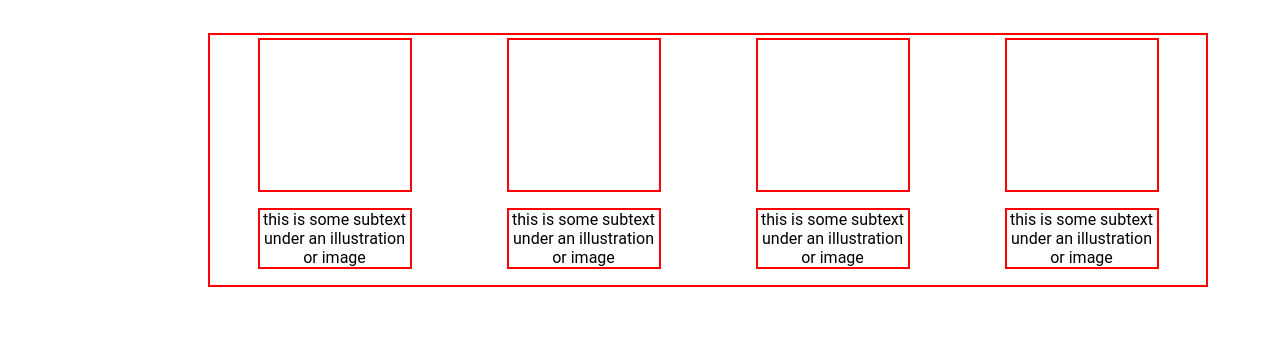
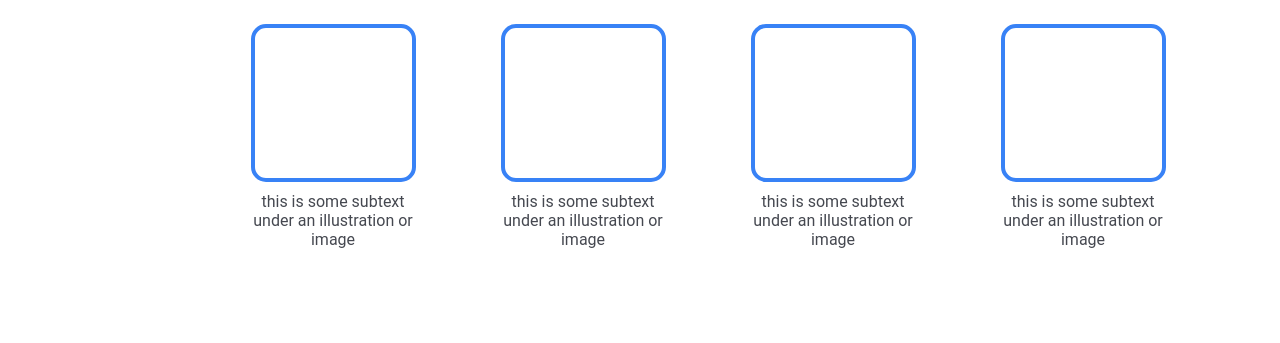
Before and after one commit to Nabin02/landing-page, a plain HTML site: page index.html in a window 1280 px wide. Shown: the part 609-952 px from the top of the page. Drawn offline with Linux system fonts and the light colour scheme.

Commit message:
Put finishing touches on the page

```diff
--- a/style.css
+++ b/style.css
@@ -112,19 +112,20 @@
 }
 
 .menu-ten {
-    border: 2px solid red;
     display: flex;
     align-items: flex-end;
     justify-content: space-around;
-    height: 250px;
+    height: 216px;
 }
 
 .box-one-one,
 .box-two-one,
 .box-three-one,
 .box-four-one {
-    border: 2px solid red;
+    border: 4px solid #3882F6;
     height: 150px;
+    border-radius: 15px;
+    margin-bottom: 10px;
 }
 
 .menu-ten-one-two,
@@ -132,8 +133,9 @@
 .menu-ten-three-two,
 .menu-ten-four-two {
     display: flex;
-    border: 2px solid red;
-    width: 150px;
+    width: 165px;
+    margin: 0px;
+    color: #454850;
     text-align: center;
     align-items: flex-end;
     justify-content: space-around;
@@ -177,7 +179,6 @@
 .heading8 {
     height: 350px;
     min-width: 1400px;
-    border: 2px solid red;
     display: flex;
     justify-content: center;
     align-items: center;
@@ -223,7 +224,6 @@
 }
 
 .heading9 {
-    border: 2px solid red;
     display: flex;
     height: 100px;
     background-color: #1F2937;
```
Also changed, not shown: index.html (+1 -1 lines).
